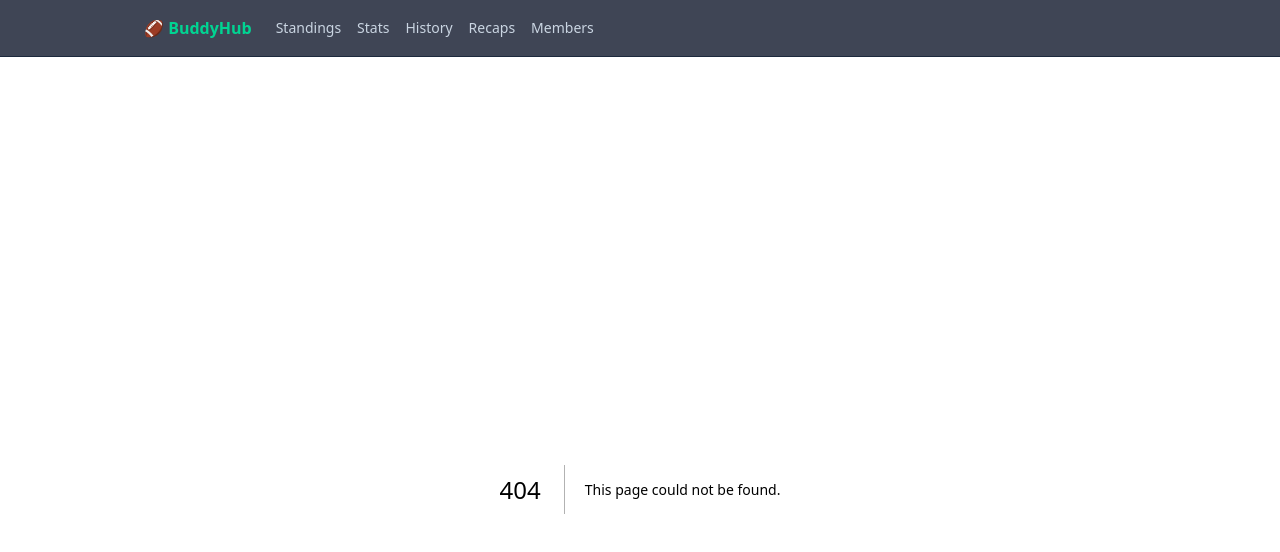
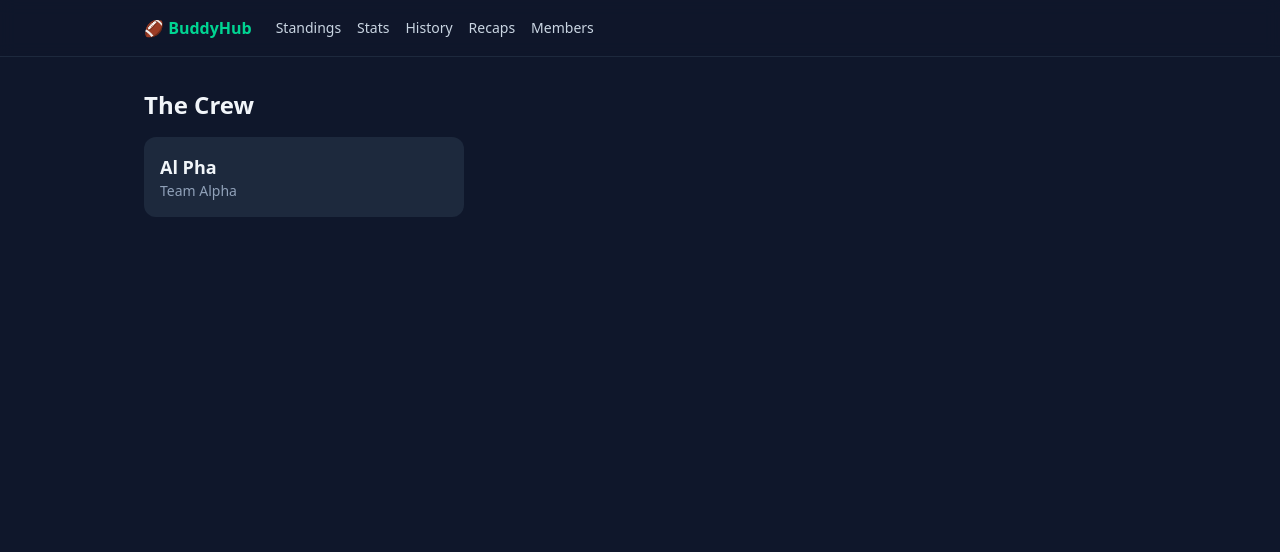
Before and after one commit to Dabemo83/BuddyHub, a Next.js app: page /members in a window 1280 px wide. Before the commit this address had no page. Shown: the top 552 px of the page. Built offline with nearby package versions, Linux system fonts and the light colour scheme.

Commit message:
feat: add members index and detail pages

```diff
--- /dev/null
+++ b/app/components/MemberCard.tsx
@@ -0,0 +1,11 @@
+import Link from "next/link";
+import type { Member } from "@/lib/content/members";
+
+export default function MemberCard({ member }: { member: Member }) {
+  return (
+    <Link href={`/members/${member.slug}`} className="bg-slate-800 rounded-xl p-4 block hover:ring-2 hover:ring-emerald-400">
+      <div className="text-lg font-semibold">{member.name}</div>
+      {member.espnTeamName && <div className="text-sm text-slate-400">{member.espnTeamName}</div>}
+    </Link>
+  );
+}
--- /dev/null
+++ b/app/members/[slug]/page.tsx
@@ -0,0 +1,29 @@
+import { notFound } from "next/navigation";
+import { getMember, getMembers } from "@/lib/content/members";
+
+export function generateStaticParams() {
+  return getMembers().map((m) => ({ slug: m.slug }));
+}
+
+export default async function MemberPage({ params }: { params: Promise<{ slug: string }> }) {
+  const { slug } = await params;
+  const member = getMember(slug);
+  if (!member) notFound();
+
+  return (
+    <div className="max-w-lg">
+      <h1 className="text-2xl font-bold">{member.name}</h1>
+      {member.espnTeamName && <div className="text-slate-400">{member.espnTeamName}</div>}
+      {member.bio && <p className="mt-4">{member.bio}</p>}
+      {member.funFacts && member.funFacts.length > 0 && (
+        <>
+          <h2 className="text-lg font-semibold mt-6">Fun facts</h2>
+          <ul className="list-disc list-inside text-slate-300">
+            {member.funFacts.map((f, i) => <li key={i}>{f}</li>)}
+          </ul>
+        </>
+      )}
+      {member.birthday && <p className="text-sm text-slate-500 mt-6">🎂 {member.birthday}</p>}
+    </div>
+  );
+}
--- /dev/null
+++ b/app/members/page.tsx
@@ -0,0 +1,14 @@
+import MemberCard from "@/app/components/MemberCard";
+import { getMembers } from "@/lib/content/members";
+
+export default function MembersPage() {
+  const members = getMembers();
+  return (
+    <div>
+      <h1 className="text-2xl font-bold mb-4">The Crew</h1>
+      <div className="grid grid-cols-2 sm:grid-cols-3 gap-4">
+        {members.map((m) => <MemberCard key={m.slug} member={m} />)}
+      </div>
+    </div>
+  );
+}
```
